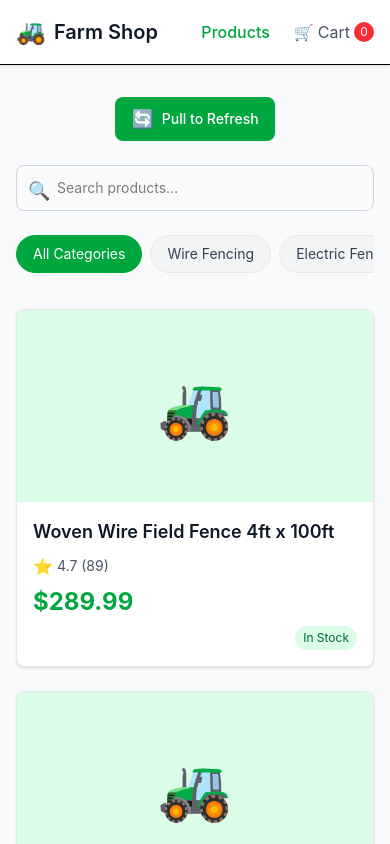
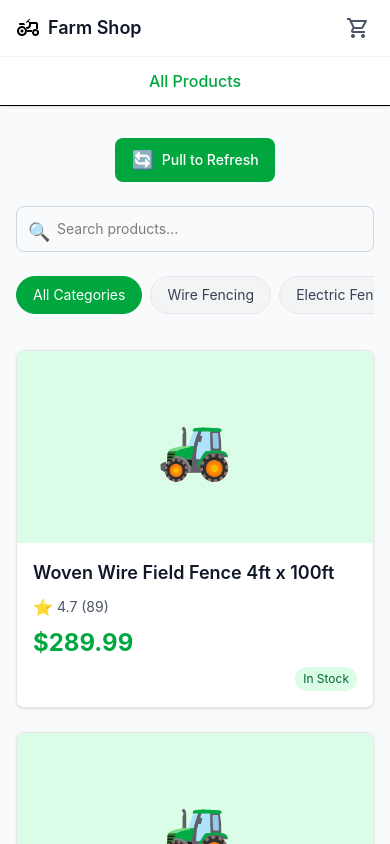
Before and after one commit to spiism/farm-fencing-app, a React (Vite) app: page / in a window 390 px wide. Shown: the top 844 px of the page. Built offline with nearby package versions, Linux system fonts and the light colour scheme.

Commit message:
update better UI to support mobile and ultrawide screen

```diff
--- a/src/components/common/Header.tsx
+++ b/src/components/common/Header.tsx
@@ -1,41 +1,62 @@
 import React from "react";
 import { useSelector } from "react-redux";
 import type { RootState } from "../../store";
+import { useNavigate } from "react-router-dom";
 
 interface HeaderProps {
   onCartClick: () => void;
 }
 
 const Header: React.FC<HeaderProps> = ({ onCartClick }) => {
+  const navigate = useNavigate();
   const cartCount = useSelector((state: RootState) =>
     state.cart.items.reduce((sum, item) => sum + item.quantity, 0)
   );
 
   return (
-    <header className="bg-white shadow-sm border-b">
-      <div className="max-w-7xl mx-auto px-4 sm:px-6 lg:px-8">
-        <div className="flex items-center justify-between h-16">
-          <div className="flex items-center space-x-2">
-            <span className="text-2xl">🚜</span>
-            <span className="text-xl font-semibold text-gray-900">
+    <header className="bg-white shadow-sm border-b sticky top-0 z-50">
+      <div className="max-w-[1600px] mx-auto px-4 sm:px-6 lg:px-8">
+        <div className="flex items-center justify-between h-14 sm:h-16">
+          <button
+            onClick={() => navigate("/")}
+            className="flex items-center space-x-2 hover:opacity-75 transition-opacity"
+          >
+            <span className="material-symbols-outlined text-xl sm:text-2xl">
+              agriculture
+            </span>
+            <span className="text-lg sm:text-xl font-semibold text-gray-900">
               Farm Shop
             </span>
-          </div>
-          <div className="flex items-center space-x-6">
-            <button className="text-green-600 hover:text-green-700 font-medium">
+          </button>
+
+          <div className="flex items-center space-x-3 sm:space-x-6">
+            <button className="hidden sm:block text-green-600 hover:text-green-700 font-medium transition-colors">
               Products
             </button>
+
             <button
               onClick={onCartClick}
-              className="flex items-center space-x-1 text-gray-600 hover:text-gray-700"
+              className="flex items-center space-x-1 text-gray-600 hover:text-gray-700 transition-colors touch-manipulation"
             >
-              <span>🛒</span>
-              <span>Cart</span>
-              <span className="bg-red-500 text-white text-xs rounded-full h-5 w-5 flex items-center justify-center">
-                {cartCount}
+              <span className="material-symbols-outlined text-lg sm:text-xl">
+                shopping_cart
               </span>
+              <span className="hidden sm:inline">Cart</span>
+              {cartCount > 0 && (
+                <span className="bg-red-500 text-white text-xs rounded-full h-5 w-5 flex items-center justify-center min-w-[20px]">
+                  {cartCount > 99 ? "99+" : cartCount}
+                </span>
+              )}
             </button>
           </div>
+        </div>
+      </div>
+
+      <div className="sm:hidden border-t border-gray-100 px-4 py-2">
+        <div className="flex justify-center">
+          <button className="text-green-600 hover:text-green-700 font-medium py-1 px-3 rounded transition-colors">
+            All Products
+          </button>
         </div>
       </div>
     </header>
```
